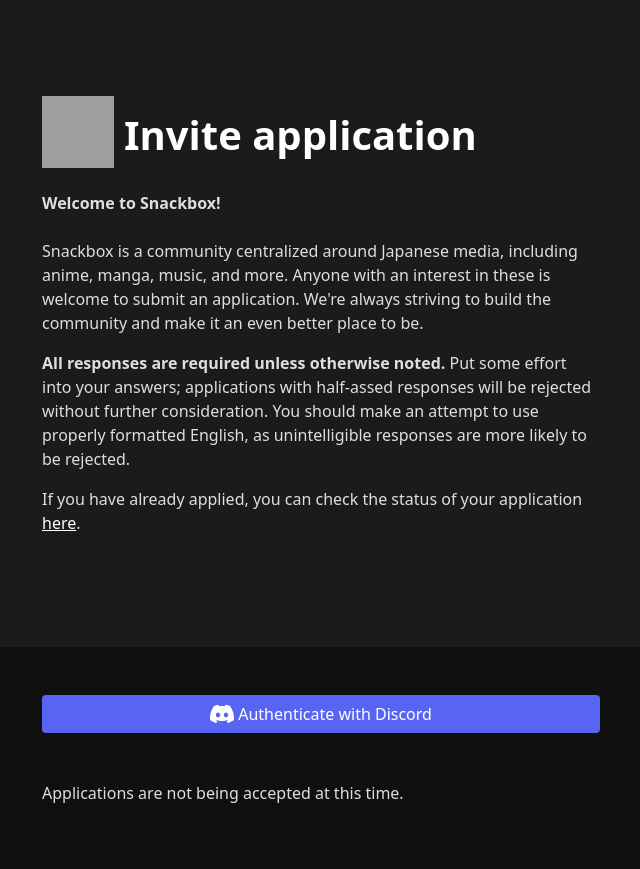
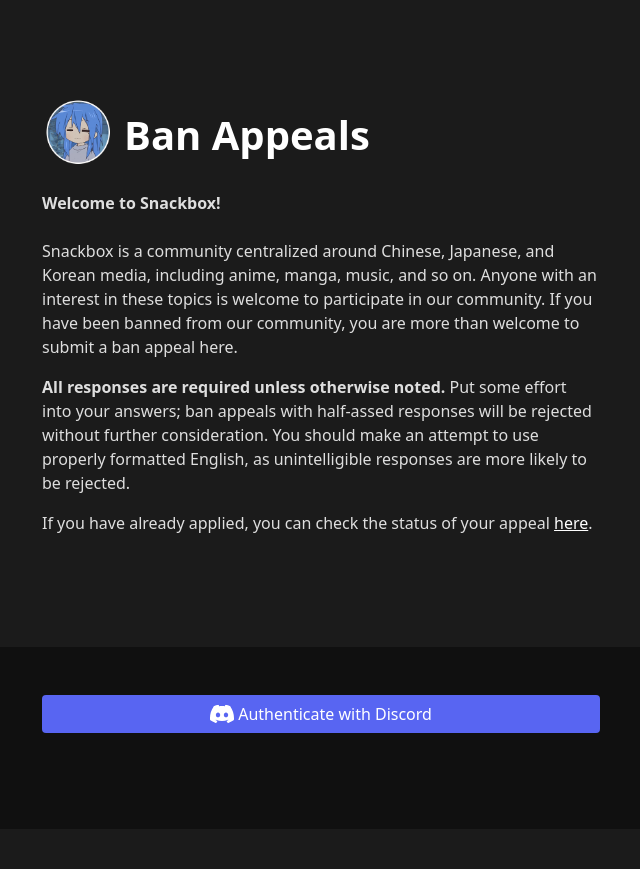
Before and after one commit to Snaacky/banappeals, a Flask app: template banappeals/templates/index.htm in a window 1280 px wide. Shown: the whole page, without its empty margins (319-959 px from the left). After the commit the page ends 733 px from the top, so only its background shows below. Run offline with Flask 2, Linux system fonts and the light colour scheme; the template is opened without the code that fills it, so the values that code supplies are empty; parts of the project's set-up code (start-up, migrations or seed data) failed here and were passed over; some libraries are stand-ins or nearby versions; grey boxes are pictures that could not be loaded.

Commit message:
Updated the form for the new ban appeal rather than legacy application

```diff
--- a/banappeals/templates/index.htm
+++ b/banappeals/templates/index.htm
@@ -18,15 +18,15 @@
                      <img width="72" height="72" src="{{ url_for('static', filename='img/logo.png') }}">
                   </div>
                   <div>
-                     <h1 class="fw-bold text-white" style="padding-top: 15px">Invite application</h1>
+                     <h1 class="fw-bold text-white" style="padding-top: 15px">Ban Appeals</h1>
                   </div>
                </div>
                <br>
                <b>Welcome to Snackbox!</b>
                <br><br>
-               <p>Snackbox is a community centralized around Japanese media, including anime, manga, music, and more. Anyone with an interest in these is welcome to submit an application. We're always striving to build the community and make it an even better place to be.</p>
-               <p><b>All responses are required unless otherwise noted.</b> Put some effort into your answers; applications with half-assed responses will be rejected without further consideration. You should make an attempt to use properly formatted English, as unintelligible responses are more likely to be rejected.</p>
-               <p>If you have already applied, you can check the status of your application <a class="text-white" href="/status">here</a>.</p>
+               <p>Snackbox is a community centralized around Chinese, Japanese, and Korean media, including anime, manga, music, and so on. Anyone with an interest in these topics is welcome to participate in our community. If you have been banned from our community, you are more than welcome to submit a ban appeal here.</p>
+               <p><b>All responses are required unless otherwise noted.</b> Put some effort into your answers; ban appeals with half-assed responses will be rejected without further consideration. You should make an attempt to use properly formatted English, as unintelligible responses are more likely to be rejected.</p>
+               <p>If you have already applied, you can check the status of your appeal <a class="text-white" href="/status">here</a>.</p>
             </div>
          </div>
       </div>
@@ -62,59 +62,58 @@
             {% endif %}
             {% endwith %}
 
-            {% if user and not eligible %}
-            <p>Your account is not eligible for application signup.</p>
+            {% if user and not banned %}
+            <p>Your account is not banned.</p>
             {% endif %}
 
-            {% if not accepting and closed_message %}
-            <p>{{ closed_message }}</p>
-            {% endif %}
 
-            {% if not accepting and not closed_message %}
-            <p>Applications are not being accepted at this time.</p>
-            {% endif %}
-
-            {% if user and status != True and eligible and accepting %}
+            {% if user and banned %}
+            <div class="float-end">
+               Not you? <a href="/logout">Log out.</a>
+            </div>
             <form action="/submit" method="post" onsubmit="return confirm('Are you sure you want to submit your form? You will not be able to edit it after submission.');">
                <div class="mb-5">
-                  <label for="emailAddress" class="form-label"><b>Question #1:</b> What is your email? <span title="Required" style="color:red">*</span></label>
-                  <input type="email" class="form-control" name="emailAddress" id="emailAddress" maxlength="100" required>
+                  <label for="username" class="form-label">Username:</label>
+                  <input type="text" class="form-control" name="username" id="username" maxlength="20" value="{{user.name}}#{{user.discriminator}}" disabled>
+                  <div id="usernameHelpBlock" class="form-text">
+                     The Discord username and discriminator of the account that was banned.
+                  </div>
                </div>
                <div class="mb-5">
-                  <label for="redditUsername" class="form-label"><b>Question #2:</b> What is your Reddit username?</label>
-                  <input type="text" class="form-control" name="redditUsername" id="redditUsername" maxlength="20">
+                  <label for="banReason" class="form-label">Ban Reason:</label>
+                  <input type="text" class="form-control" name="banReason" id="banReason" maxlength="20" value="{{banned['reason']}}" disabled>
+                  <div id="banReasonHelpBlock" class="form-text">
+                     Moderator provided reason when your ban was issued.
+                  </div>
                </div>
                <div class="mb-5">
-                  <label for="whereDidYouHear" class="form-label"><b>Question #3:</b> Where did you hear about Snackbox? <span title="Required" style="color:red">*</span></label>
-                  <textarea class="form-control" id="whereDidYouHear" name="whereDidYouHear" rows="5" maxlength="1500" required></textarea>
+                  <label for="whenWereYouBanned" class="form-label">Approximately when were you banned? <span title="Required" style="color:red">*</span></label>
+                  <textarea class="form-control" id="whenWereYouBanned" name="whenWereYouBanned" rows="3" maxlength="1500" required></textarea>
+                  <div id="whenWereYouBannedHelpBlock" class="form-text">
+                     It is important to note that you must wait at least one week before appealing your ban. Attempting to appeal before a week has passed will result in your appeal being rejection and being permanently barred from appealing again in the future.
+                  </div>
                </div>
                <div class="mb-5">
-                  <label for="tellUsAboutYourself" class="form-label"><b>Question #4:</b> Tell us a bit about yourself. <span title="Required" style="color:red">*</span></label>
-                  <textarea class="form-control" id="tellUsAboutYourself" name="tellUsAboutYourself" rows="5" maxlength="1500" required></textarea>
+                  <label for="whyWereYouBanned" class="form-label">In your own words, why were you banned? <span title="Required" style="color:red">*</span></label>
+                  <textarea class="form-control" id="whyWereYouBanned" name="whyWereYouBanned" rows="5" maxlength="1500" required></textarea>
+                  <div id="whyYouWereBannedHelpBlock" class="form-text">
+                     Please be honest about the reason why you were banned and explain in detail the circumstances that led up to you being banned. Lying or being dishonest will result in your appeal being rejection and being permanently barred from appealing again in the future.
+                  </div>
                </div>
                <div class="mb-5">
-                  <label for="whatDoYouExpect" class="form-label"><b>Question #5:</b> What do you expect to get out of Snackbox? <span title="Required" style="color:red">*</span></label>
-                  <textarea class="form-control" id="whatDoYouExpect" name="whatDoYouExpect" rows="5" maxlength="1500" required></textarea>
+                  <label for="whyShouldYouBeUnbanned" class="form-label">Why should you be unbanned? <span title="Required" style="color:red">*</span></label>
+                  <textarea class="form-control" id="whyShouldYouBeUnbanned" name="whyShouldYouBeUnbanned" rows="5" maxlength="1500" required></textarea>
+                  <div id="whyShouldYouBeUnbannedHelpBlock" class="form-text">
+                     Please take your time, explain your case, and why you believe you should be unbanned in detail. We want to see you take responsibility for your actions and see some sort of evidence that you've grown and won't repeat your prior actions should you be let back into our community.
+                  </div>
                </div>
-               <div class="mb-5">
-                  <label for="whatDoYouKnowAbout" class="form-label"><b>Question #6:</b> What do you know about Snackbox already? <span title="Required" style="color:red">*</span></label>
-                  <textarea class="form-control" id="whatDoYouKnowAbout" name="whatDoYouKnowAbout" rows="5" maxlength="1500" required></textarea>
-               </div>
-               <div class="mb-5">
-                  <label for="whyShouldYouBeOffered" class="form-label"><b>Question #7:</b> Why should you be offered a place in our community? <span title="Required" style="color:red">*</span></label>
-                  <textarea class="form-control" id="whyShouldYouBeOffered" name="whyShouldYouBeOffered" rows="5" maxlength="1500" required></textarea>
-               </div>
-               <div class="mb-5">
-                  <label for="whatAnimeAreYouWatching" class="form-label"><b>Question #8:</b> What anime are you currently watching? <span title="Required" style="color:red">*</span></label>
-                  <textarea class="form-control" id="whatAnimeAreYouWatching" name="whatAnimeAreYouWatching" rows="5" maxlength="1500" required></textarea>
-               </div>
-               <div class="mb-5">
-                  <label for="whatIsYourFavoriteAnime" class="form-label"><b>Question #9:</b> What is your favorite anime and why? <span title="Required" style="color:red">*</span></label>
-                  <textarea class="form-control" id="whatIsYourFavoriteAnime" name="whatIsYourFavoriteAnime" rows="5" maxlength="1500" required></textarea>
-               </div>
-               <div class="mb-5">
-                  <label for="doYouHaveAList" class="form-label"><b>Question #10:</b> Do you have a MAL, AL, or Kitsu?</label>
-                  <textarea class="form-control" id="doYouHaveAList" name="doYouHaveAList" rows="5" maxlength="1500"></textarea>
+
+               <div class="mb-4">
+                  <label for="anythingElseToAdd" class="form-label">Is there anything else you would like to add?</label>
+                  <textarea class="form-control" id="anythingElseToAdd" name="anythingElseToAdd" rows="5" maxlength="1500"></textarea>
+                  <div id="anythingElseToAddHelpBlock" class="form-text">
+                     Any additional comments are welcome here. You are not required to fill this out if you have nothing else to add.
+                  </div>
                </div>
                <div class="d-grid">
                   <button class="btn btn-primary" type="submit">Submit</button>
```
Also changed, not shown: banappeals/static/img/logo.png (added).
